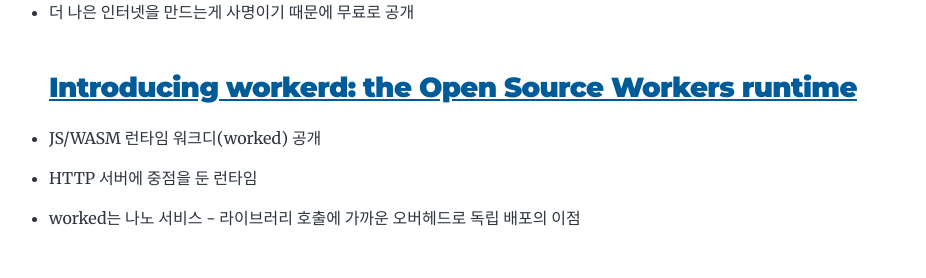
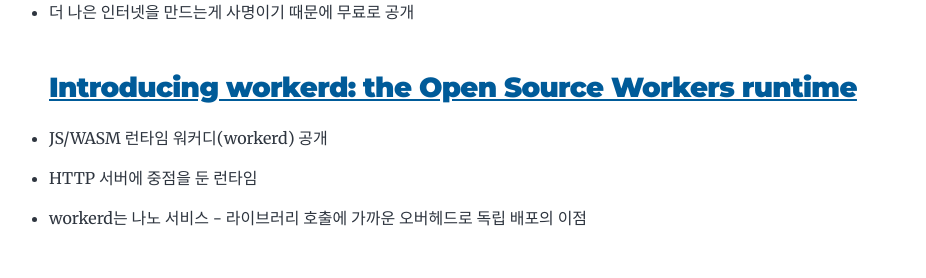
Before and after one commit to DeadIntegral/stupidk-blog, a Gatsby site: page /dev-weekly-20221001/ in a window 1280 px wide. Shown: the part 3200-3478 px from the top of the page, without its empty margins (163-1089 px from the left). Built offline with nearby package versions, Linux system fonts and the light colour scheme; Gatsby itself is replaced by a stand-in of ours.

Commit message:
docs: misstypo chore

```diff
--- a/content/blog/dev-weekly-20221001/index.md
+++ b/content/blog/dev-weekly-20221001/index.md
@@ -98,9 +98,9 @@
 
 ### ****[Introducing workerd: the Open Source Workers runtime](https://blog.cloudflare.com/workerd-open-source-workers-runtime/)****
 
-- JS/WASM 런타임 워크디(worked) 공개
+- JS/WASM 런타임 워커디(workerd) 공개
 - HTTP 서버에 중점을 둔 런타임
-- worked는 나노 서비스 - 라이브러리 호출에 가까운 오버헤드로 독립 배포의 이점
+- workerd는 나노 서비스 - 라이브러리 호출에 가까운 오버헤드로 독립 배포의 이점
 
 ### **[Preview.js: Fast Component Previews in Your IDE](https://previewjs.com/)**
 
```
